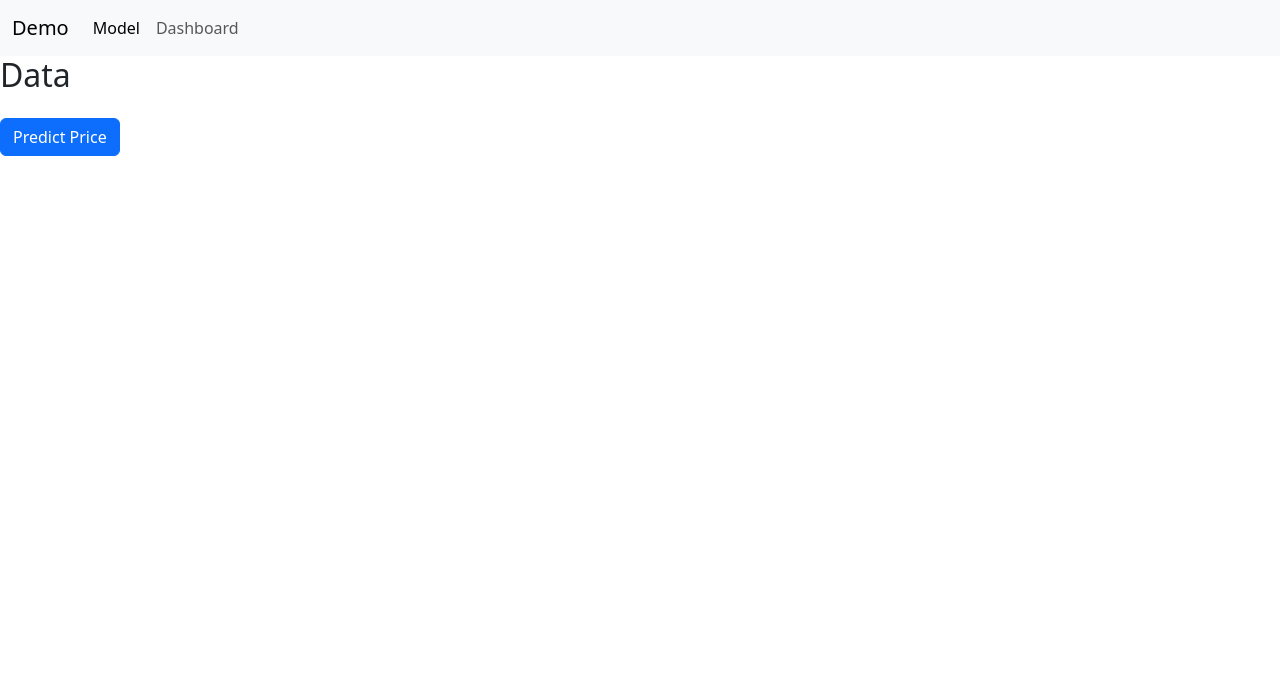
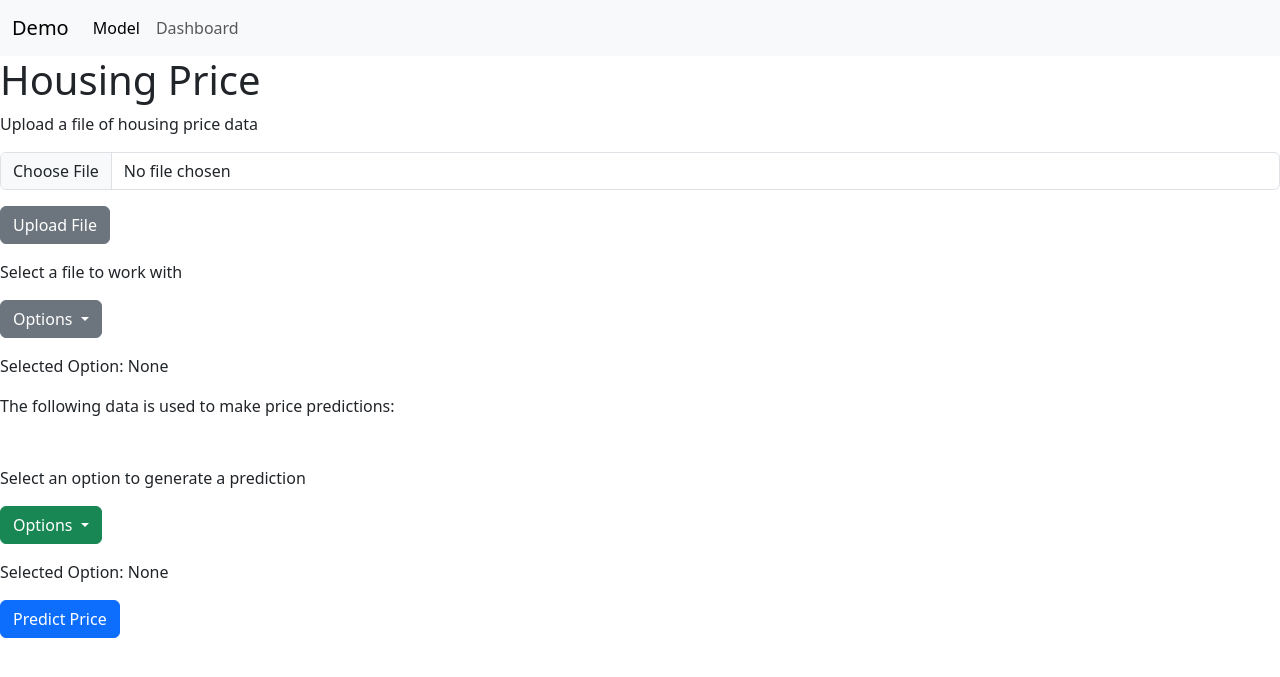
Before and after one commit to myahninsi/big_data_visualization, a Flask app: page / in a window 1280 px wide. Shown: the top 677 px of the page. Run offline with Flask 3, Linux system fonts and the light colour scheme.

Commit message:
Add file
New additions to the HTML code

```diff
--- a/templates/index.html
+++ b/templates/index.html
@@ -1,17 +1,53 @@
 {% extends "base.html"%}
 
 {% block content %}
-<h2>Data</h2>
+<h1>Housing Price</h1>
+
+<form action="{{url_for('upload_file')}}" method="post" enctype="multipart/form-data">
+    <div class="mb-3">
+        <label for="formFile" class="form-label mb-3">Upload a file of housing price data</label>
+        <input class="form-control" type="file" id="formFile" name="file">
+    </div>
+    <button type="submit" class="btn btn-secondary mb-3">Upload File</button>
+</form>
+
+{% if upload_files %}
+<p>File Uploaded Succesfully</p>
+{% endif %}
+
+<p>Select a file to work with</p>
+
+<div class="dropdown mb-3">
+    <button class="btn btn-secondary dropdown-toggle" type="button" id="dropdownMenuButton2" data-toggle="dropdown" aria-haspopup="true" aria-expanded="false">
+    Options
+    </button>
+    <div class="dropdown-menu" aria-labelledby="dropdownMenuButton2">
+        {% for file_name in file_names %}
+            <a class="dropdown-item" href="#" onclick="handleSelection('{{file_name}}')">{{ file_name }}</a>
+        {% endfor %}
+    </div>
+</div>
+
+<div class="mb-3">
+    <label for="selectedOption2">Selected Option:</label>
+    <span id="selectedOption2">None</span>
+</div>
+
+<p>The following data is used to make price predictions:</p>
+
 <form action="{{url_for('predict')}}" method="post">
-    <table class="table">
-        <thead>
+    <input type="hidden" id="selectedOptionInput" name="selectedOption" value="None">
+    <input type="hidden" id="selectedOptionInput2" name="selectedOption2" value="None">
+    <div class="table-responsive mb-3">
+        <table class="table" id="data-table">
+            <thead id="table-header">
                 <tr>
                     {% for header in headings %}
                         <th>{{header}}</th>
                     {% endfor %}
                 </tr>
             </thead>
-        <tbody>
+            <tbody id="table-body">
                 {% for row in data %}
                 <tr>
                     {% for cell in row %}
@@ -21,8 +57,28 @@
                 {% endfor %}
             </tbody>
         </table>
+    </div>
 
-    <button type="submit" class="btn btn-primary">Predict Price</button>
+    <p>Select an option to generate a prediction</p>
+
+    <div class="dropdown mb-3">
+        <button class="btn btn-success dropdown-toggle" type="button" id="dropdownMenuButton" data-toggle="dropdown" aria-haspopup="true" aria-expanded="false">
+        Options
+        </button>
+        <div class="dropdown-menu" aria-labelledby="dropdownMenuButton">
+            <a class="dropdown-item" href="#" onclick="updateLabel('Multiple Linear Regression')">Multiple Linear Regression</a>
+            <a class="dropdown-item" href="#" onclick="updateLabel('Multiple Linear Regression with lasso regularization')">Multiple Linear Regression (lasso)</a>
+            <a class="dropdown-item" href="#" onclick="updateLabel('Multiple Linear Regression with ridge regularization')">Multiple Linear Regression (ridge)</a>
+            <a class="dropdown-item" href="#" onclick="updateLabel('Multiple Linear Regression with elastic net regularization')">Multiple Linear Regression (elastic net)</a>
+        </div>
+    </div>
+
+    <div class="mb-3">
+        <label for="selectedOption">Selected Option:</label>
+        <span id="selectedOption">None</span>
+    </div>
+
+    <button type="submit" class="btn btn-primary mb-3">Predict Price</button>
 </form>
 
 {% if predictions %}
@@ -36,4 +92,60 @@
 
 {% endif %}
 
+<!--JavaScript code to work specially with the dropdown button-->
+<script>
+    function updateLabel(option) {
+        document.getElementById('selectedOption').textContent = option;
+        document.getElementById('selectedOptionInput').value = option;
+    }
+
+    //handleSelection enables to use two functions in on event on the dropdown button
+    function handleSelection(fileName) {
+    updateLabel2(fileName);
+    updateTable(fileName);
+    }
+
+    function updateLabel2(option) {
+        document.getElementById('selectedOption2').textContent = option;
+        document.getElementById('selectedOptionInput2').value = option;
+    }
+
+    function updateTable(fileName) {
+        fetch(`/data/${fileName}`)
+        .then(response => response.json())
+        .then(data => {
+            const tableHeader = document.getElementById('table-header');
+            const tableBody = document.getElementById('table-body');
+
+            // Clear the current table data
+            tableHeader.innerHTML = '';
+            tableBody.innerHTML = '';
+
+            // Set table headers
+            if (data.headers) {
+                const thead = document.createElement('tr');
+                data.headers.forEach(header => {
+                    const th = document.createElement('th');
+                    th.textContent = header;
+                    thead.appendChild(th);
+                });
+                tableHeader.appendChild(thead);
+            }
+
+            // Set table rows
+            if (data.rows) {
+                data.rows.forEach(row => {
+                    const tr = document.createElement('tr');
+                    row.forEach(cell => {
+                        const td = document.createElement('td');
+                        td.textContent = cell;
+                        tr.appendChild(td);
+                    });
+                    tableBody.appendChild(tr);
+                });
+            }
+        })
+        .catch(error => console.error('Error fetching data:', error));
+    }
+</script>
 {% endblock %}
```
Lines whose indentation alone changed are shown as unchanged.
